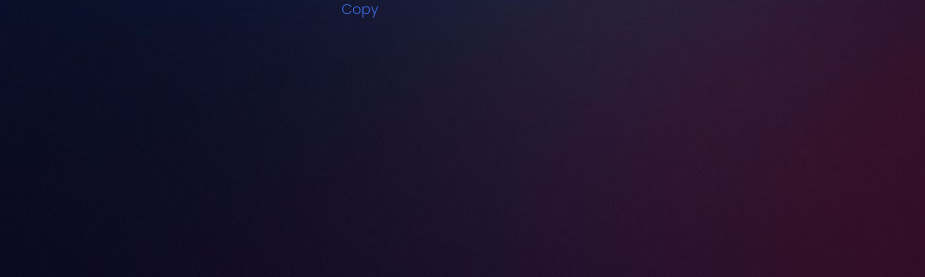
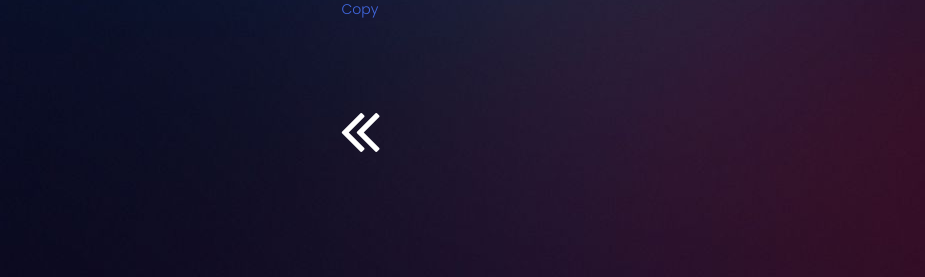
Before and after one commit to rohan-bansal/nahor, a Flask app: template nahor/templates/index.html in a window 1280 px wide. Shown: the part 523-800 px from the top of the page, without its empty margins (280-1205 px from the left). Run offline with Flask 2, Linux system fonts and the light colour scheme; the template is opened without the code that fills it: most values are stand-ins (such as "Sample title", 1, 10 or a date in 2020); some libraries are stand-ins or nearby versions.

Commit message:
add bcak arrow

```diff
--- a/nahor/templates/index.html
+++ b/nahor/templates/index.html
@@ -42,6 +42,7 @@
                               <h3 style="color: gainsboro; margin-top: 2%;">Shortened Link</h3>
                               <h3><a style="color: white" href="{{short_url}}" id="copyurl"> {{short_url}}</a></h3>
                               <h5><a style="color: royalblue" href="#" onclick="this.style.color='green'; copyToClipboard('#copyurl')" id="copybutton">Copy</a></h5>
+                              <a href="/" id="backarrow" style="position: absolute; bottom: 8em"><i class="fa fa-angle-double-left animate__animated animate__fadeInUp animate__delay-2s" style="color: white; font-size: 5em;"></i></a>
                               {% endif %}
                          </div>
                     </div>
```
